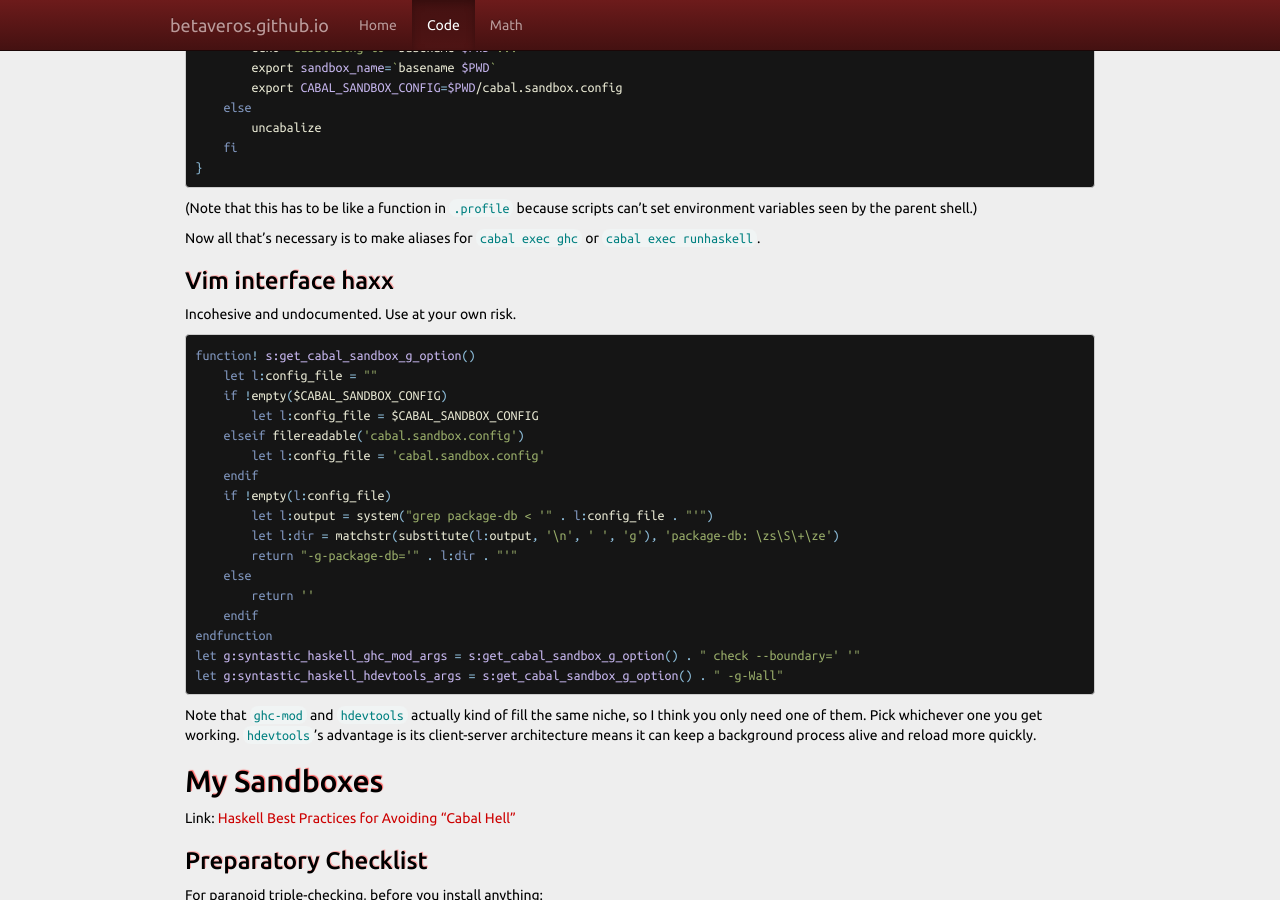
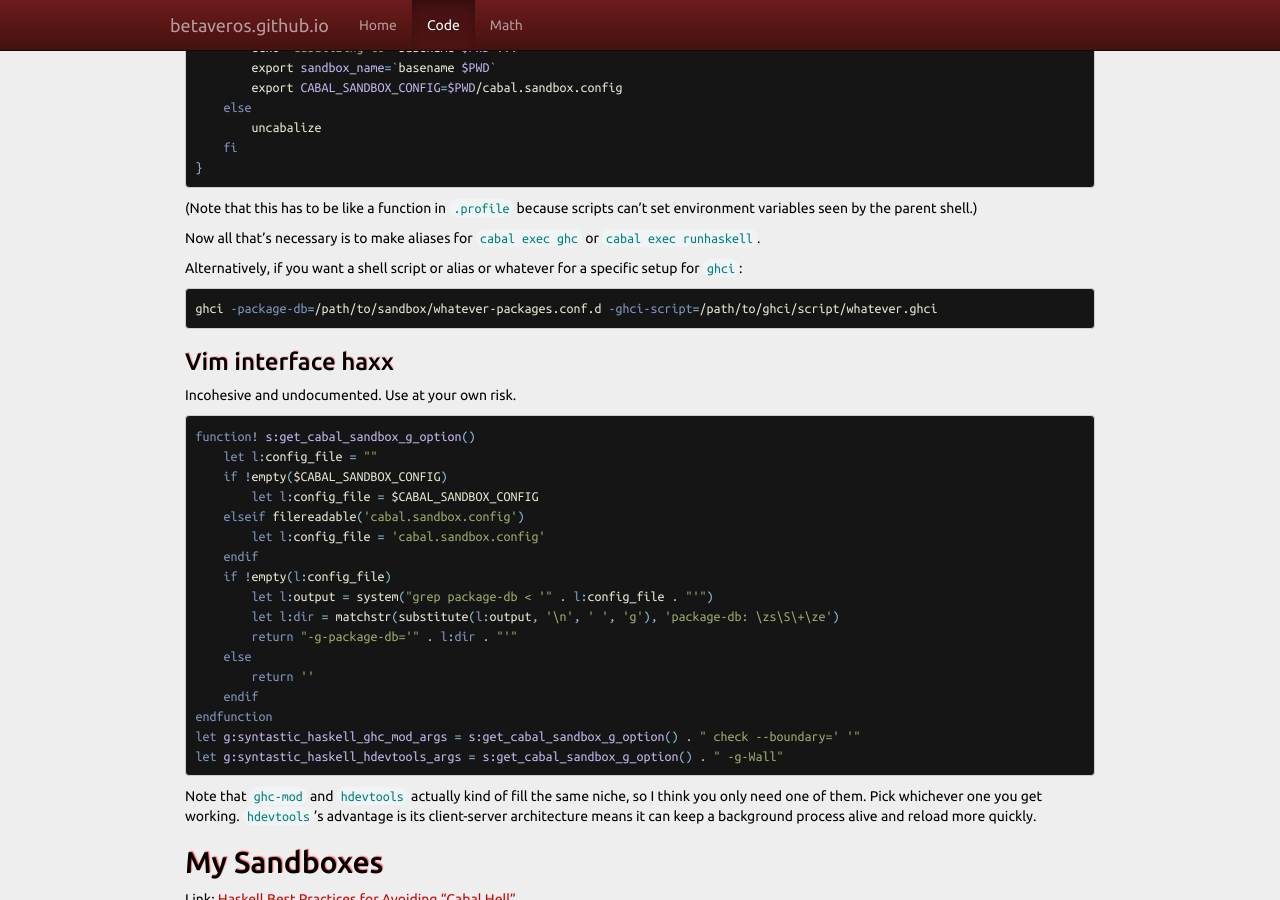
Before and after one commit to betaveros/betaveros.github.io, a Jekyll site: the page built from _posts/2014-12-11-hs-stash.markdown, in a window 1280 px wide and 900 px high, scrolled down 1864 px. Built offline with Jekyll 4.4.1, drawn with Linux system fonts in a browser that asks for light colours.

Commit message:
hs-stash: ghci alias

```diff
--- a/_posts/2014-12-11-hs-stash.markdown
+++ b/_posts/2014-12-11-hs-stash.markdown
@@ -109,6 +109,12 @@ function cabalize() {
 (Note that this has to be like a function in `.profile` because scripts can't set environment variables seen by the parent shell.)
 
 Now all that's necessary is to make aliases for `cabal exec ghc` or `cabal exec runhaskell`.
+
+Alternatively, if you want a shell script or alias or whatever for a specific setup for `ghci`:
+
+{% highlight sh %}
+ghci -package-db=/path/to/sandbox/whatever-packages.conf.d -ghci-script=/path/to/ghci/script/whatever.ghci
+{% endhighlight %}
 
 ### Vim interface haxx
 
```
